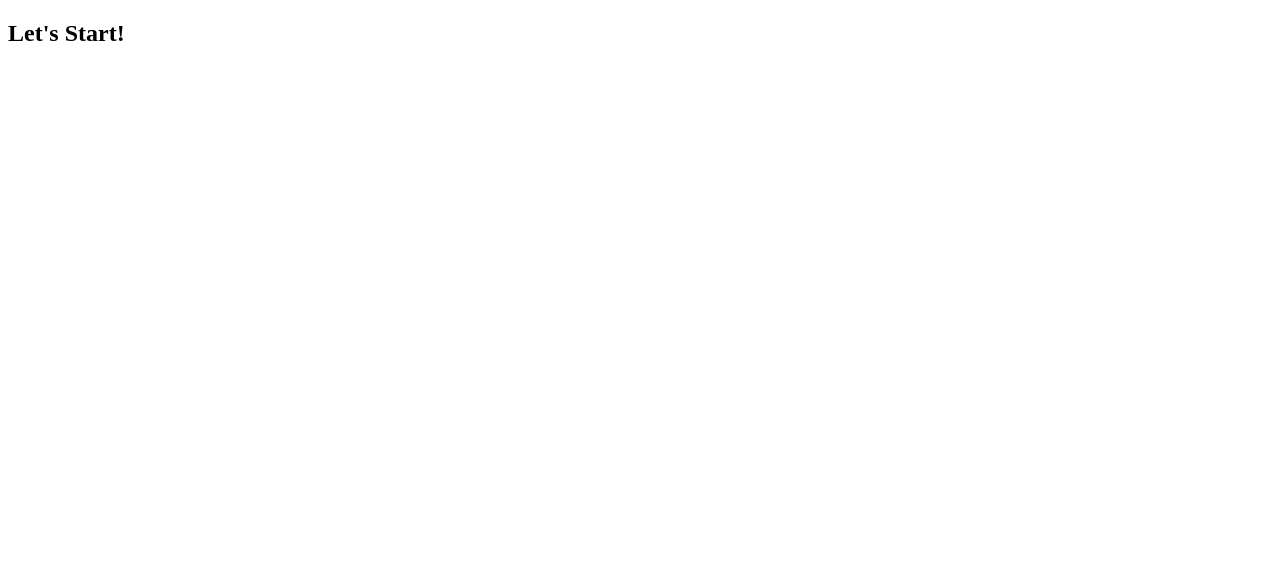
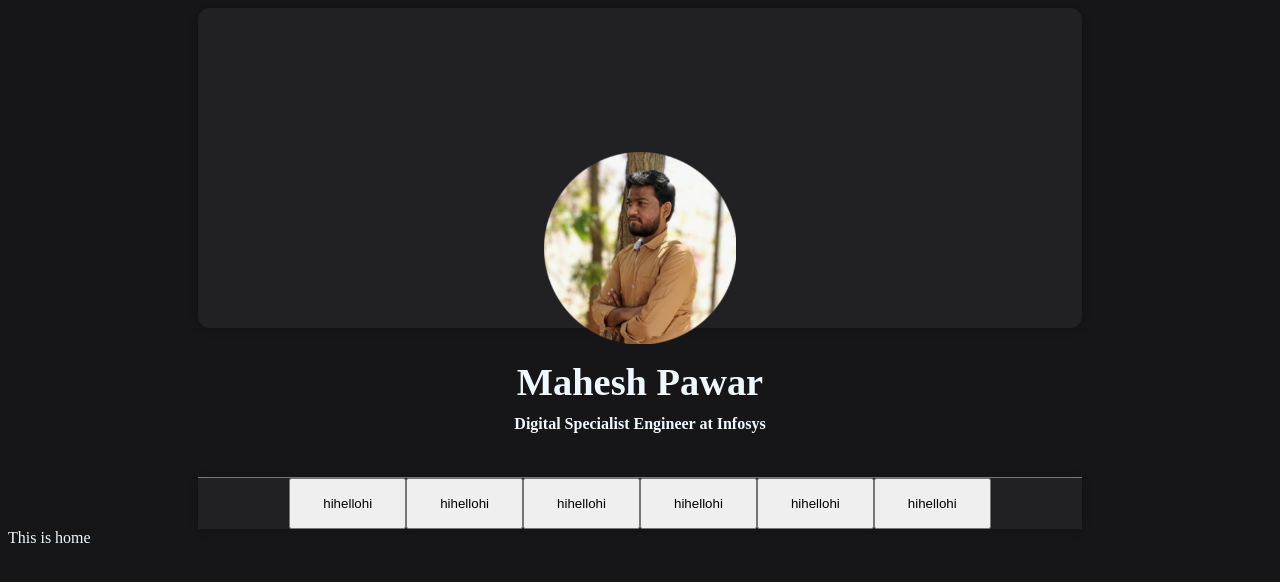
Before and after one commit to pawar-mahesh/pawar-mahesh.github.io, a React (Create React App) app: page / in a window 1280 px wide. Shown: the top 582 px of the page. Built offline with nearby package versions, Linux system fonts and the light colour scheme.

Commit message:
github.io: HomePage: Add HomePage and related components
Signed-off-by: pawar-mahesh <pawar.mahesh2345@gmail.com>

```diff
--- a/package.json
+++ b/package.json
@@ -8,6 +8,7 @@
     "@testing-library/user-event": "^12.8.3",
     "react": "^17.0.2",
     "react-dom": "^17.0.2",
+    "react-router-dom": "^5.2.0",
     "react-scripts": "4.0.3",
     "web-vitals": "^1.1.2"
   },
--- /dev/null
+++ b/src/App.css
@@ -0,0 +1,4 @@
+body {
+  background-color: #161618;
+  color: aliceblue;
+}
--- a/src/App.js
+++ b/src/App.js
@@ -1,9 +1,13 @@
 import React from "react";
+import HomePage from "./components/HomePage/HomePage";
+import "./App.css";
 
 const App = () => {
   return (
-    <div>
-      <h2>Let's Start!</h2>
+    <div className="App">
+      <div>
+        <HomePage />
+      </div>
     </div>
   );
 };
--- /dev/null
+++ b/src/components/Card.css
@@ -0,0 +1,5 @@
+.card {
+  border-radius: 12px;
+  box-shadow: 0 1px 8px rgba(0, 0, 0, 0.25);
+  background-color: #212124;
+}
--- /dev/null
+++ b/src/components/Card.js
@@ -0,0 +1,9 @@
+import React from "react";
+import "./Card.css";
+
+const Card = (props) => {
+  const classes = "card " + props.className;
+  return <div className={classes}>{props.children}</div>;
+};
+
+export default Card;
--- /dev/null
+++ b/src/components/Home/Home.js
@@ -0,0 +1,7 @@
+import React from "react";
+
+const Home = () => {
+  return <div>This is home</div>;
+};
+
+export default Home;
--- /dev/null
+++ b/src/components/HomePage/HomePage.css
@@ -0,0 +1,40 @@
+.cardProfile {
+  display: flex;
+  margin-left: auto;
+  margin-right: auto;
+  height: 20rem;
+  width: 70%;
+}
+
+.cardProfile img {
+  margin-left: auto;
+  margin-right: auto;
+  margin-top: 9rem;
+  height: 12rem;
+  width: 12rem;
+}
+
+.name {
+  display: flex;
+  justify-content: center;
+  padding-top: 2.5%;
+  font-size: 2.4rem;
+  margin: 0;
+}
+
+.currentJob {
+  display: flex;
+  justify-content: center;
+  padding-top: 0.9%;
+  padding-bottom: 2%;
+  margin: 0;
+}
+
+.border {
+  display: flex;
+  margin-left: auto;
+  margin-right: auto;
+  border-bottom: 1px solid #818181;
+  margin-top: 1.5%;
+  width: 70%;
+}
--- /dev/null
+++ b/src/components/HomePage/HomePage.js
@@ -0,0 +1,25 @@
+import React from "react";
+import ProfilePic from "../../img/profile_img.png";
+import Card from "../Card";
+import "./HomePage.css";
+import NavBar from "../NavBar/NavBar";
+
+const HomePage = () => {
+  const jobProfile = "Digital Specialist Engineer";
+  const companyName = "Infosys";
+  return (
+    <div>
+      <Card className="cardProfile">
+        <img src={ProfilePic} alt="Profile" />
+      </Card>
+      <h1 className="name">Mahesh Pawar</h1>
+      <h4 className="currentJob">
+        {jobProfile} at {companyName}
+      </h4>
+      <div className="border" />
+      <NavBar />
+    </div>
+  );
+};
+
+export default HomePage;
--- /dev/null
+++ b/src/components/NavBar/NavBar.css
@@ -0,0 +1,22 @@
+.navBar {
+  display: flex;
+  margin-left: auto;
+  margin-right: auto;
+  height: 3.2rem;
+  width: 70%;
+  box-shadow: 0 1px 8px rgba(0, 0, 0, 0.25);
+  background-color: #212124;
+  position: sticky;
+  top: 0;
+}
+
+.buttonAlignment {
+  display: flex;
+  margin-left: auto;
+  margin-right: auto;
+}
+
+.buttonAlignment button {
+  padding-left: 2rem;
+  padding-right: 2rem;
+}
--- /dev/null
+++ b/src/components/NavBar/NavBar.js
@@ -0,0 +1,23 @@
+import React from "react";
+import "./NavBar.css";
+import Home from "../Home/Home";
+
+const NavBar = () => {
+  return (
+    <div>
+      <div className="navBar">
+        <div className="buttonAlignment">
+          <button>hihellohi</button>
+          <button>hihellohi</button>
+          <button>hihellohi</button>
+          <button>hihellohi</button>
+          <button>hihellohi</button>
+          <button>hihellohi</button>
+        </div>
+      </div>
+      <Home />
+    </div>
+  );
+};
+
+export default NavBar;
```
Also changed, not shown: src/components/Home/Home.css (added), src/img/profile_img.png (added), 1 other file (tests, documents, lock files or other folders).
